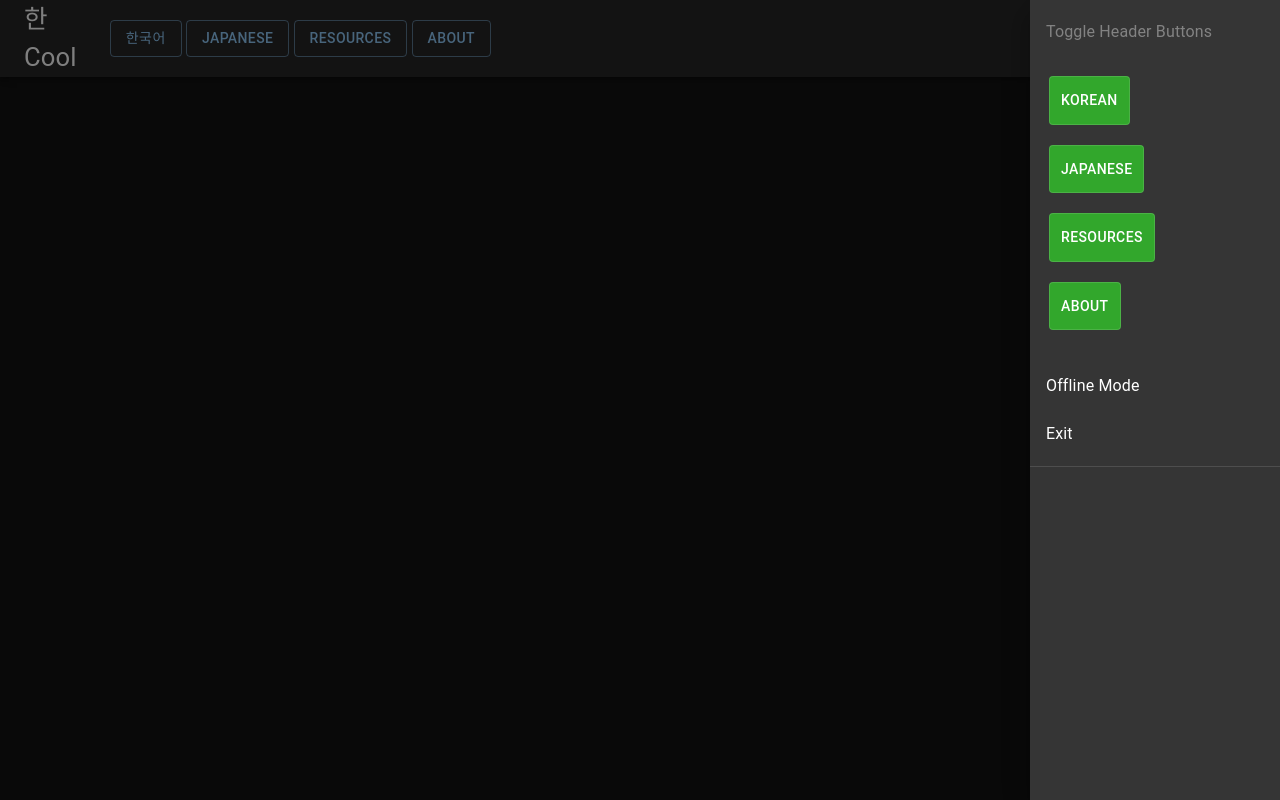
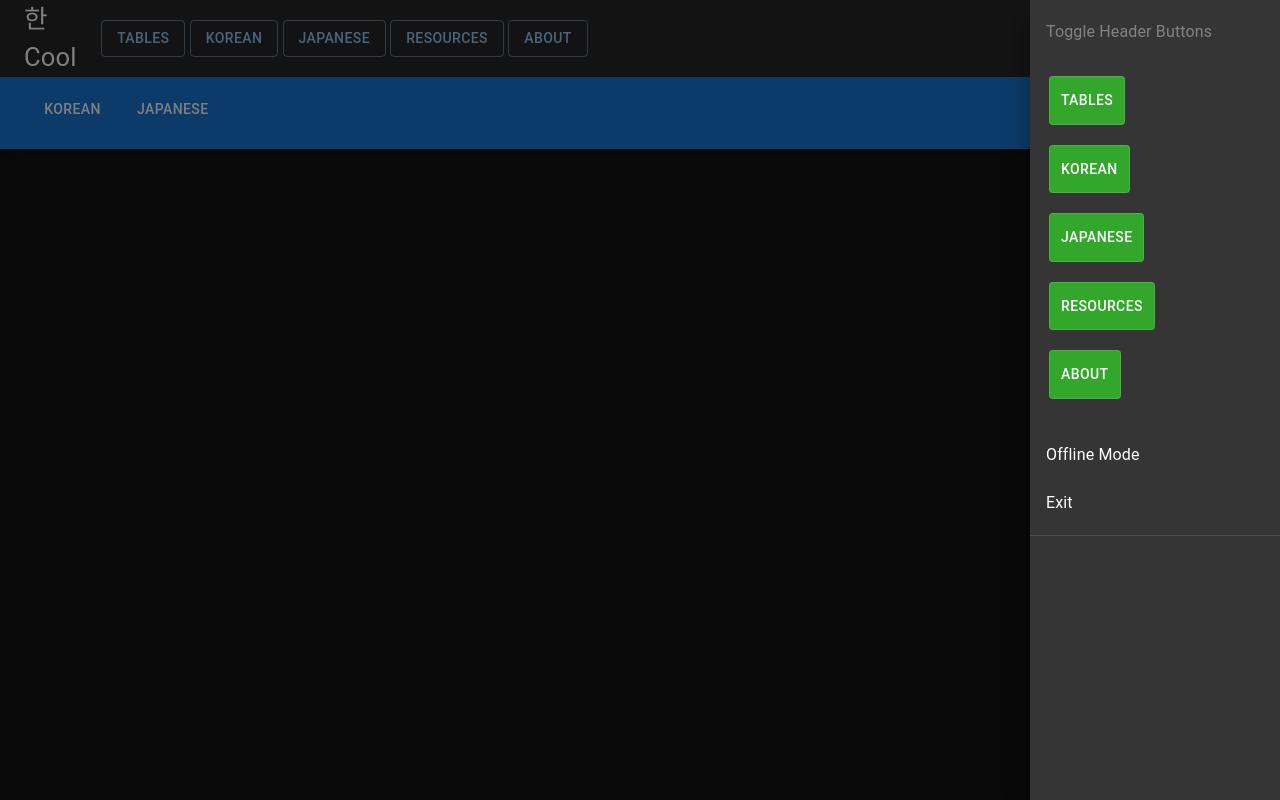
Before and after one commit to LiamEinspahr/hancool, a React (Create React App) app in the folder client/: page /tables in a window 1280 px wide. Both pictures are taken after a click on the button 1260 px from the left and 38 px from the top of the page. Built offline with nearby package versions, Linux system fonts and the light colour scheme.

Commit message:
Created Tables button for more embedded organization, redid some React html using mapping

```diff
--- a/client/src/App.tsx
+++ b/client/src/App.tsx
@@ -13,6 +13,7 @@ import AboutPage from './components/pages/AboutPage';
 //router
 import { BrowserRouter as Router, Routes, Route, Link } from 'react-router-dom';
 import ResourcesPage from './components/pages/ResourcesPage';
+import TablesPage from './components/pages/TablesPage';
 
 
 
@@ -34,9 +35,13 @@ function App() {
         <Layout></Layout>
       </ThemeProvider>
       <Routes>
-        <Route
+      <Route
             path="/"
             element={<KRTablePage />}
+        ></Route>
+        <Route
+            path="/tables"
+            element={<TablesPage />}
         ></Route>
         <Route
             path="/korean"
--- a/client/src/components/layout/header/Header.tsx
+++ b/client/src/components/layout/header/Header.tsx
@@ -7,13 +7,15 @@ import HeaderSettings from './header-settings/HeaderSettings';
 export interface headerButtonsType {
   isShown: Boolean,
   name: string,
+  isLanguage: Boolean
 }
 
 const headerButtons: headerButtonsType[] = [
-  {isShown: true, name: 'korean'},
-  {isShown: true, name: 'japanese'},
-  {isShown: true, name: 'resources'},
-  {isShown: true, name: 'about'},
+  {isShown: true, name: 'tables', isLanguage: false},
+  {isShown: true, name: 'korean', isLanguage: true},
+  {isShown: true, name: 'japanese', isLanguage: true},
+  {isShown: true, name: 'resources', isLanguage: false},
+  {isShown: true, name: 'about', isLanguage: false},
 ];
 
 interface RenderedButtonsContextType {
--- a/client/src/components/layout/header/header-buttons/HeaderButtons.tsx
+++ b/client/src/components/layout/header/header-buttons/HeaderButtons.tsx
@@ -14,32 +14,15 @@ export default function HeaderButtons() {
 
     return(
         <Container sx={{display: 'flex', width: '100%', marginLeft: 0, marginRight: 0, ['@media (min-width: 600px)']: {paddingLeft: 0, paddingRight: 0}, ['@media (min-width: 1200px)']: {maxWidth: '91%'}}}>
-        { (renderedButtons[0].isShown)
-                ? <Link to = {"/korean"} style={{paddingLeft: "1vw"}}>
-                    <Button variant='outlined' key="korean">한국어</Button>
-                </Link>
-                : <></>
-        }
-        {   (renderedButtons[1].isShown)
-                ? <Link to = {"/japanese"} style={{paddingLeft: "0.33vw"}}>
-                    <Button variant='outlined' key="japanese">Japanese</Button>
-                </Link>
-                : <></>
-        }
-        {   (renderedButtons[2].isShown)
-                ? <Link to = {"/resources"} style={{paddingLeft: "0.33vw"}}>
-                    <Button variant='outlined' key="about">Resources</Button>
-                  </Link>
-                : <></>
-
-        }
-        {   (renderedButtons[3].isShown)
-                ? <Link to = {"/about"} style={{paddingLeft: "0.33vw"}}>
-                    <Button variant='outlined' key="about">About</Button>
-                </Link>
-                : <></>
-        }
-
+            {renderedButtons.map((button, index) => (
+                  (renderedButtons[index].isShown)
+                    ? <Link to = {`/${renderedButtons[index].name}`} style={{paddingLeft: "0.33vw"}}>
+                        <Button variant='outlined' key={`${renderedButtons[index].name}`}>{renderedButtons[index].name}</Button>
+                    </Link>
+                    : <></>
+                    )
+                )
+            }
         </Container>
     );
 }
--- a/client/src/components/layout/header/header-settings/HeaderSettings.tsx
+++ b/client/src/components/layout/header/header-settings/HeaderSettings.tsx
@@ -2,13 +2,23 @@ import * as React from 'react';
 import { Box, Button, Container, Divider, Drawer, IconButton, List, ListItem, ListItemButton, ListItemIcon, ListItemText, Stack, ToggleButton, ToggleButtonGroup } from '@mui/material';
 import SettingsIcon from '@mui/icons-material/Settings';
 import {headerButtonsType, RenderedButtonsContext, HeaderButtonsContext } from '../Header';
-import ButtonToggleSettings from './app-settings/ButtonToggleSettings';
 
+interface nonButtonDisplay_SettingsInterface {
+  id: string,
+  displayName: string
+}
+
+const nonButtonDisplay_Settings: nonButtonDisplay_SettingsInterface[] = [
+  {id: 'offlineMode', displayName: 'Offline Mode'},
+  {id: 'exit', displayName: 'Exit'}
+]
 
 const toggleColors = {
   isOn: "#850000",
   isOff: "#32A72C"
 }
+
+
 
 export default function HeaderSettings() {
 
@@ -49,16 +59,13 @@ export default function HeaderSettings() {
                 </Stack>
               </ToggleButtonGroup>
             </ListItem>
-            <ListItem key="offlineMode" disablePadding>
-              <ListItemButton>
-                <ListItemText primary="Offline Mode" />
-              </ListItemButton>
-            </ListItem>
-            <ListItem key="exit" disablePadding>
-              <ListItemButton>
-                <ListItemText primary="Exit" />
-              </ListItemButton>
-            </ListItem>
+            {nonButtonDisplay_Settings.map((btn, index) => (
+              <ListItem key={`${btn.id}`} disablePadding>
+                <ListItemButton>
+                  <ListItemText primary={`${btn.displayName}`} />
+                </ListItemButton>
+              </ListItem>
+            ))}
           </List>
           <Divider />
         </Box>
--- /dev/null
+++ b/client/src/components/pages/TablesPage.tsx
@@ -0,0 +1,26 @@
+import * as React from 'react';
+import { RenderedButtonsContext } from '../layout/header/Header';
+import { AppBar, Box, Button, Toolbar } from '@mui/material';
+import { Link } from 'react-router-dom';
+
+
+export default function TablesPage() {
+
+    const {renderedButtons, setRenderedButtons} = React.useContext(RenderedButtonsContext);
+
+    return(
+        <Box sx={{height: "9vh"}}>
+            <AppBar position='relative' sx={{height: '9vh'}}>
+                <Toolbar sx={{['@media (orientation: landscape)']: {height: 0}, ['@media (min-width: 600px)']: {height: 0} }}>
+                {renderedButtons.map((button, index) => (
+                    (renderedButtons[index].isLanguage)
+                    ? <Link to = {`/${renderedButtons[index].name}`} style={{paddingLeft: "0.33vw"}}>
+                        <Button variant='outlined' key={`${renderedButtons[index].name}`} sx={{color: 'white'}}>{renderedButtons[index].name}</Button>
+                    </Link>
+                    : <></>
+                ))}
+                </Toolbar>
+            </AppBar>
+        </Box>
+    );
+}
```
